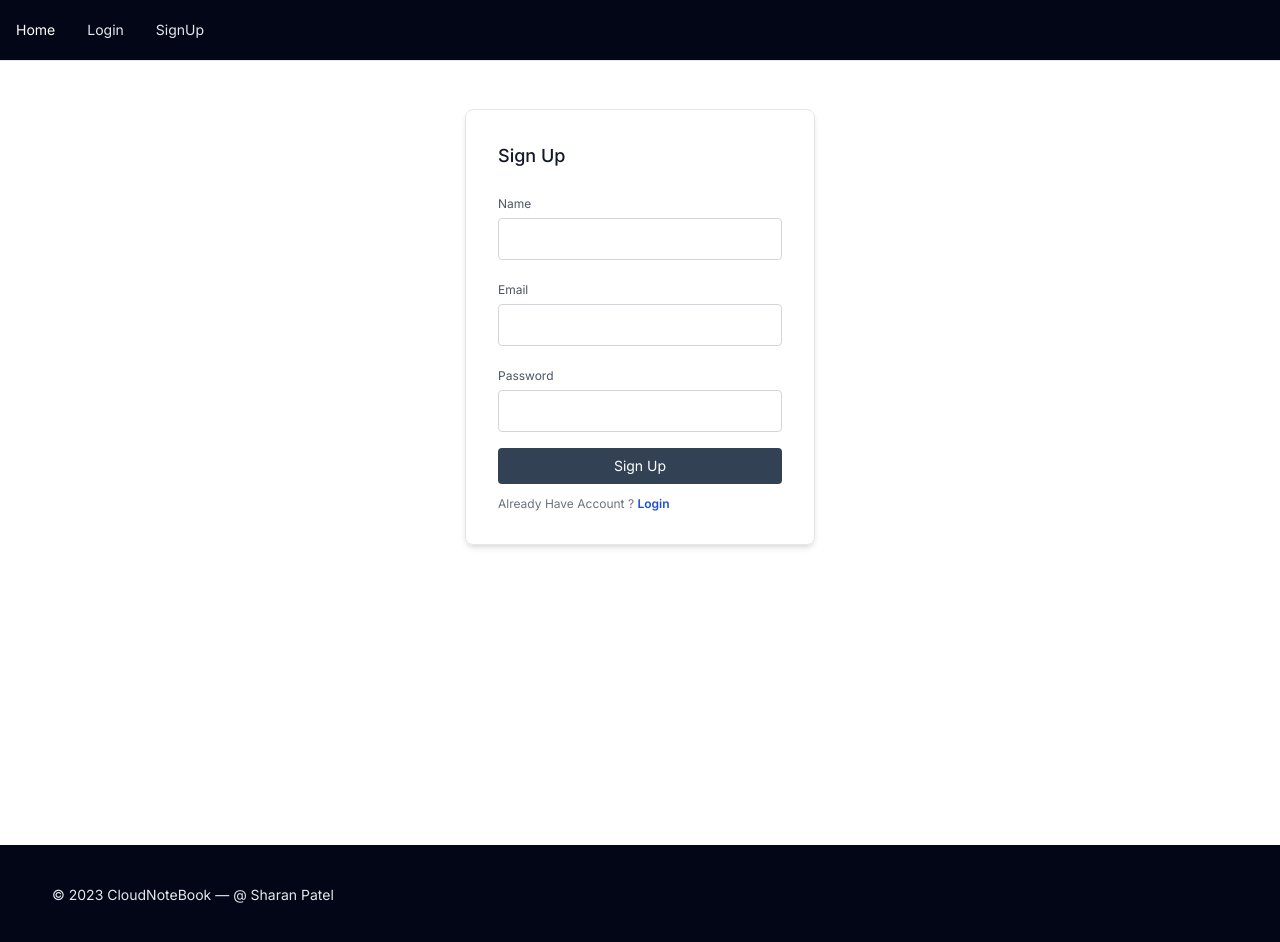
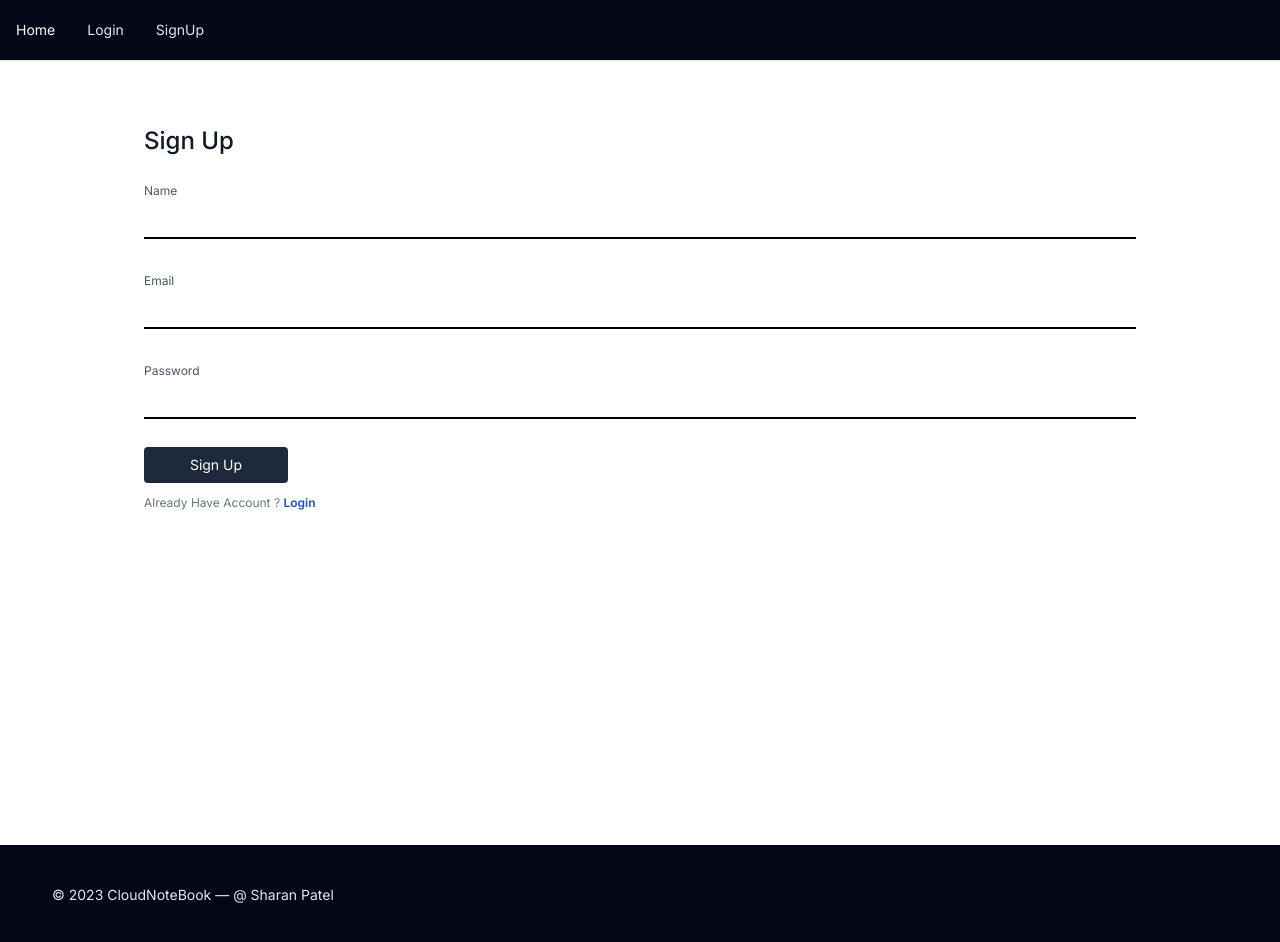
Before and after one commit to PatelSharan/MAIN_CloudNoteBook, a Next.js app in the folder client/: page /signup in a window 1280 px wide. Shown: the top 942 px of the page. Built offline with nearby package versions, Linux system fonts and the light colour scheme.

Commit message:
Done Registration

```diff
--- a/client/src/app/layout.js
+++ b/client/src/app/layout.js
@@ -6,8 +6,8 @@ import Footer from '@/components/Footer'
 const inter = Inter({ subsets: ['latin'] })
 
 export const metadata = {
-  title: 'CloudNoteBook - Save Your Notes On Cloud',
-  description: 'Generated by create next app',
+  title: 'MAIN_RegistrationForm_MERN - Register Your Self',
+  description: '',
 }
 
 export default function RootLayout({ children }) {
--- a/client/src/app/login/page.js
+++ b/client/src/app/login/page.js
@@ -109,18 +109,17 @@ const page = () => {
     }
     return (
         <>
-            <section class="text-gray-600 body-font ">
+            <section class="text-gray-600 body-font px-5 py-12">
                 <form action="" method='POST'>
-                    <div class="container px-5 py-12 flex items-center">
-                        <div class="sm:w-[350px] shadow-md border rounded-lg p-8 flex flex-col m-auto w-full mt-10 md:mt-0">
-                            <h2 class="text-gray-900 text-lg font-medium title-font mb-5">Login</h2>
+                    <div class="rounded-lg p-4 flex flex-col m-auto mt-10 md:mt-0 sm:w-[80vw]">
+                        <h2 class="text-gray-900 text-2xl font-medium title-font mb-5">Login</h2>
                         <div class="relative mb-4">
                             <label for="email" class="leading-7 text-xs text-gray-600">Email</label>
-                                <input type="email" id="email" value={user.email} name="email" class="w-full bg-white rounded border border-gray-300 focus:border-indigo-500 focus:ring-2 focus:ring-indigo-200 text-sm outline-none text-gray-700 py-1 px-3 leading-8 transition-colors duration-200 ease-in-out" onChange={handleInputs} />
+                            <input type="email" id="email" value={user.email} name="email" class="w-full bg-white border-b-2 border-black focus:border-b-blue-700  text-sm outline-none text-gray-700 px-3 leading-8 transition-colors duration-200 ease-in-out mb-3" onChange={handleInputs} />
                         </div>
                         <div class="relative mb-4">
                             <label for="password" class="leading-7 text-xs text-gray-600">Password</label>
-                                <input type={showPassword ? 'text' : 'password'} id="password" value={user.password} name="password" class="w-full bg-white rounded border border-gray-300 focus:border-indigo-500 focus:ring-2 focus:ring-indigo-200 text-sm outline-none text-gray-700 py-1 px-3 leading-8 transition-colors duration-200 ease-in-ou t" onChange={mulEvents} />
+                            <input type={showPassword ? 'text' : 'password'} id="password" value={user.password} name="password" class="w-full bg-white border-b-2 border-black focus:border-b-blue-700  text-sm outline-none text-gray-700 px-3 leading-8 transition-colors duration-200 ease-in-out mb-3" onChange={mulEvents} />
                             {/* If Password has Value then Login */}
                             {passValue ? <button>
                                 {/* If ShowPassword the Login */}
@@ -134,13 +133,12 @@ const page = () => {
                             </button> : <button></button>}
                         </div>
                         <span className='text-xs text-end mb-3 text-blue-700 font-semibold hover:underline cursor-pointer'>Forgot Password ?</span>
-                            <button class="text-white bg-slate-700 border-0 py-2 px-8 focus:outline-none hover:bg-slate-800 rounded text-sm" onClick={loginUser}>Login</button>
+                        <button class="text-white bg-slate-800 border-0 py-2 px-8 focus:outline-none hover:bg-slate-700 rounded text-sm w-36" onClick={loginUser}>Login</button>
                         <p class="text-xs text-gray-500 mt-3">Don't Have An Account ? <Link className='text-blue-700 cursor-pointer hover:underline font-semibold' href={'/signup'}>SignUp</Link></p>
                     </div>
-                    </div>
-                </form>
+                </form >
                 <ToastContainer />
-            </section>
+            </section >
         </>
     )
 }
--- a/client/src/app/page.js
+++ b/client/src/app/page.js
@@ -1,20 +1,9 @@
-import NoteItem from "@/components/NoteItem";
 
 export default function Home() {
   return (
     <>
-      <div className="text-right">
-        <button className="border p-4 bg-slate-800 text-white rounded hover:bg-slate-700 m-3 relative right-3">
-          <svg xmlns="http://www.w3.org/2000/svg" width="24" height="24" fill="currentColor" class="bi bi-plus-lg" viewBox="0 0 16 16">
-            <path fill-rule="evenodd" d="M8 2a.5.5 0 0 1 .5.5v5h5a.5.5 0 0 1 0 1h-5v5a.5.5 0 0 1-1 0v-5h-5a.5.5 0 0 1 0-1h5v-5A.5.5 0 0 1 8 2Z" />
-          </svg>
-        </button>
-      </div>
-      <div className="grid lg:grid-cols-4 m-auto">
-        <NoteItem />
-        <NoteItem />
-        <NoteItem />
-        <NoteItem />
+      <div className="text-center">
+        Home
       </div>
     </>
   )
--- a/client/src/app/signup/page.js
+++ b/client/src/app/signup/page.js
@@ -101,22 +101,21 @@ const page = () => {
 
     return (
         <>
-            <section class="text-gray-600 body-font ">
+            <section class="text-gray-600 body-font px-5 py-12">
                 <form action="" method='POST'>
-                    <div class="container px-5 py-12 flex items-center">
-                        <div class="sm:w-[350px] shadow-md border rounded-lg p-8 flex flex-col m-auto w-full mt-10 md:mt-0">
-                            <h2 class="text-gray-900 text-lg font-medium title-font mb-5">Sign Up</h2>
+                    <div class="rounded-lg p-4 flex flex-col m-auto mt-10 md:mt-0 sm:w-[80vw]">
+                        <h2 class="text-gray-900 text-2xl font-medium title-font mb-5">Sign Up</h2>
                         <div class="relative mb-4">
                             <label for="name" class="leading-7 text-xs text-gray-600">Name</label>
-                                <input type="text" id="name" value={user.name} onChange={handleInputs} name="name" class="w-full bg-white rounded border border-gray-300 focus:border-indigo-500 focus:ring-2 focus:ring-indigo-200 text-sm outline-none text-gray-700 py-1 px-3 leading-8 transition-colors duration-200 ease-in-out" />
+                            <input type="text" id="name" value={user.name} onChange={handleInputs} name="name" class="w-full bg-white border-b-2 border-black focus:border-b-blue-700  text-sm outline-none text-gray-700 px-3 leading-8 transition-colors duration-200 ease-in-out mb-3" />
                         </div>
                         <div class="relative mb-4">
                             <label for="email" class="leading-7 text-xs text-gray-600">Email</label>
-                                <input type="email" id="email" value={user.email} onChange={handleInputs} name="email" class="w-full bg-white rounded border border-gray-300 focus:border-indigo-500 focus:ring-2 focus:ring-indigo-200 text-sm outline-none text-gray-700 py-1 px-3 leading-8 transition-colors duration-200 ease-in-out" />
+                            <input type="email" id="email" value={user.email} onChange={handleInputs} name="email" class="w-full bg-white border-b-2 border-black focus:border-b-blue-700  text-sm outline-none text-gray-700 px-3 leading-8 transition-colors duration-200 ease-in-out mb-3" />
                         </div>
                         <div class="relative mb-4">
                             <label for="password" class="leading-7 text-xs text-gray-600">Password</label>
-                                <input type={showPassword ? 'text' : 'password'} id="password" value={user.password} name="password" class="w-full bg-white rounded border border-gray-300 focus:border-indigo-500 focus:ring-2 focus:ring-indigo-200 text-sm outline-none text-gray-700 py-1 px-3 leading-8 transition-colors duration-200 ease-in-out" onChange={mulEvents} />
+                            <input type={showPassword ? 'text' : 'password'} id="password" value={user.password} name="password" class="w-full bg-white border-b-2 border-black focus:border-b-blue-700  text-sm outline-none text-gray-700 px-3 leading-8 transition-colors duration-200 ease-in-out mb-3" onChange={mulEvents} />
                             {/* If Password has Value then Login */}
                             {passValue ? <button>
                                 {/* If ShowPassword the Login */}
@@ -129,9 +128,8 @@ const page = () => {
                                 </svg>}
                             </button> : <button></button>}
                         </div>
-                            <button class="text-white bg-slate-700 border-0 py-2 px-8 focus:outline-none hover:bg-slate-800 rounded text-sm" onClick={postData}>Sign Up</button>
+                        <button class="text-white bg-slate-800 border-0 py-2 px-8 focus:outline-none hover:bg-slate-700 rounded text-sm w-36" onClick={postData}>Sign Up</button>
                         <p class="text-xs text-gray-500 mt-3">Already Have Account ? <Link className='text-blue-700 cursor-pointer hover:underline font-semibold' href={'/login'}>Login</Link></p>
-                        </div>
                     </div>
                 </form>
                 <ToastContainer />
--- a/client/src/components/NoteItem.js
+++ /dev/null
@@ -1,16 +0,0 @@
-import React from 'react'
-
-const NoteItem = () => {
-    return (
-        <>
-            <div className='w-[300px] h-auto shadow-md border rounded p-2 inline-block m-3'>
-                <p className='text-xs ml-2 mt-2 text-gray-500'>Enter Title And Body For Your Note</p>
-                <input type="text" placeholder='Enter Title For Note' className='border w-[90%] mx-auto px-3 py-2 text-sm mt-3 ml-3 font-semibold' />
-                <input type="text" placeholder='Enter Description For Note' className='border w-[90%] h-[300px] mx-auto px-3 py-2 text-sm my-3 ml-3 ' />
-                <button className='bg-slate-600 text-white hover:bg-slate-700 rounded text-xs py-2 px-4 mx-1 relative left-44 mb-2'>Add Note</button>
-            </div>
-        </>
-    )
-}
-
-export default NoteItem
```
Lines whose indentation alone changed are shown as unchanged.
